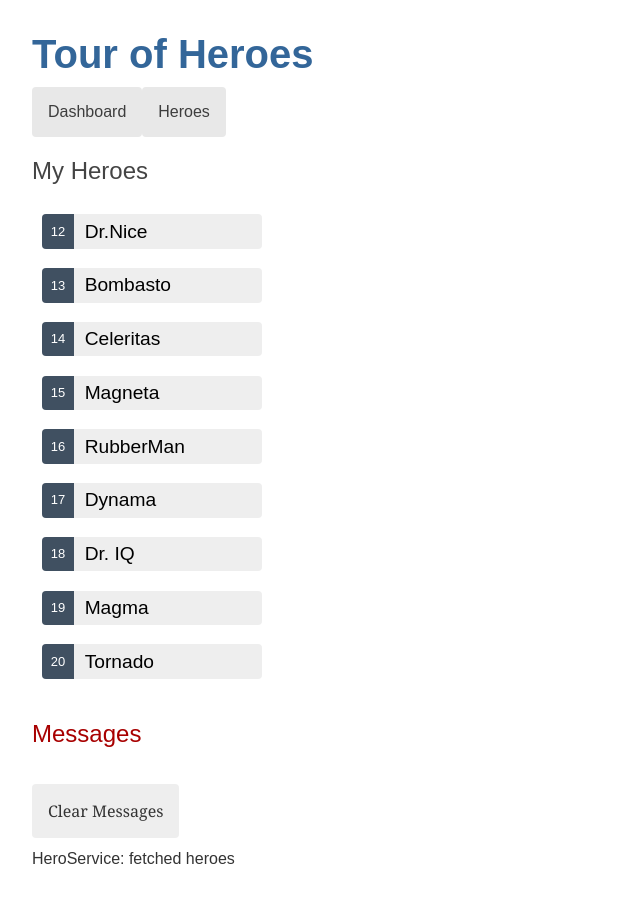
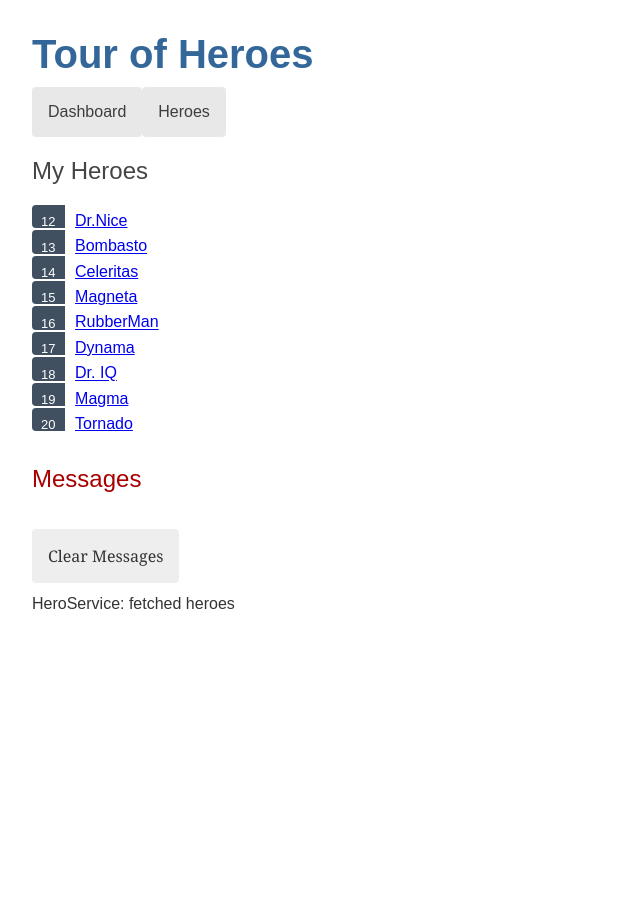
Before and after one commit to AngelinaPierre/AngularStudy, an Angular app in the folder my-app/: page /heroes in a window 1280 px wide. Shown: the whole page, without its empty margins (0-640 px from the left). After the commit the page ends 800 px from the top, so only its background shows below. Built offline with nearby package versions, Linux system fonts and the light colour scheme.

Commit message:
Routable HeroDetailComponent

```diff
--- a/my-app/src/app/app-routing.module.ts
+++ b/my-app/src/app/app-routing.module.ts
@@ -2,11 +2,15 @@ import { NgModule } from '@angular/core';
 import { RouterModule, Routes } from '@angular/router';
 import { HeroesComponent } from './components/heroes/heroes.component';
 import { DashboardComponent } from './components/dashboard/dashboard.component';
+import { HeroDetailComponent } from './components/hero-detail/hero-detail.component';
 
 const routes: Routes = [
+  // default route
   {path: '', redirectTo: '/dashboard', pathMatch: 'full'},
   {path: 'heroes', component: HeroesComponent},
   {path: 'dashboard', component: DashboardComponent},
+  // parameterized route
+  {path: 'detail/:id', component: HeroDetailComponent},
 
 ];
 
--- a/my-app/src/app/components/dashboard/dashboard.component.html
+++ b/my-app/src/app/components/dashboard/dashboard.component.html
@@ -1,4 +1,7 @@
 <h2>Top Heroes</h2>
 <div class="heroes-menu">
-  <a *ngFor="let hero of heroes">{{hero.name}}</a>
+  <a
+    *ngFor="let hero of heroes"
+    routerLink="/detail/{{hero.id}}"
+  >{{hero.name}}</a>
 </div>
--- a/my-app/src/app/components/heroes/heroes.component.html
+++ b/my-app/src/app/components/heroes/heroes.component.html
@@ -1,10 +1,9 @@
 <h2>My Heroes</h2>
 <ul class="heroes">
   <li *ngFor="let hero of heroes">
-    <button type="button" (click)="onSelect(hero)" [class.selected]="hero === selectedHero" >
-      <span class="badge">{{hero.id}}</span>
-      <span class="name">{{hero.name}}</span>
-    </button>
+    <a href="" routerLink="/detail/{{hero.id}}">
+      <span class="badge">{{hero.id}}</span>{{hero.name}}
+    </a>
   </li>
 </ul>
 
--- a/my-app/src/app/components/heroes/heroes.component.ts
+++ b/my-app/src/app/components/heroes/heroes.component.ts
@@ -24,7 +24,7 @@ export class HeroesComponent implements OnInit {
     this.getHeroes();
   }
 
-
+  // not in use (was removed) but has the message service example.
   onSelect(hero: Hero): void{
     this.selectedHero = hero;
     this.messageService.add(`HeroesComponent: Selected hero id=${hero.id}`);
```
Also changed, not shown: 1 other file (tests, documents, lock files or other folders).
